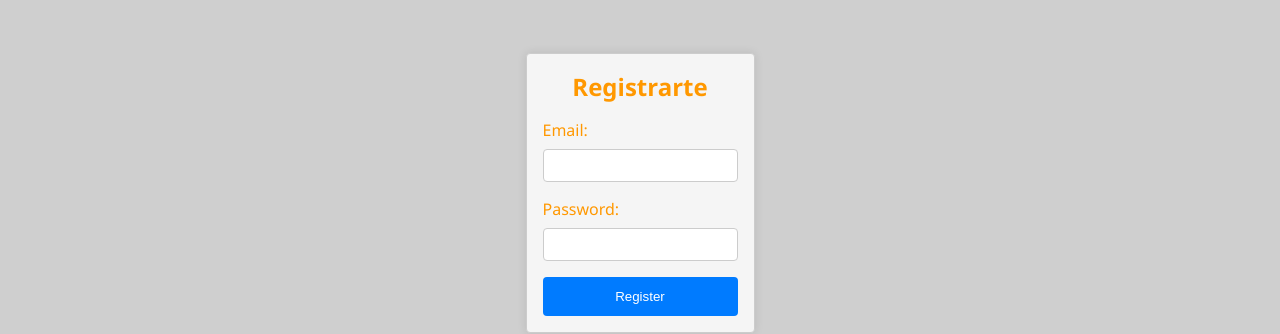
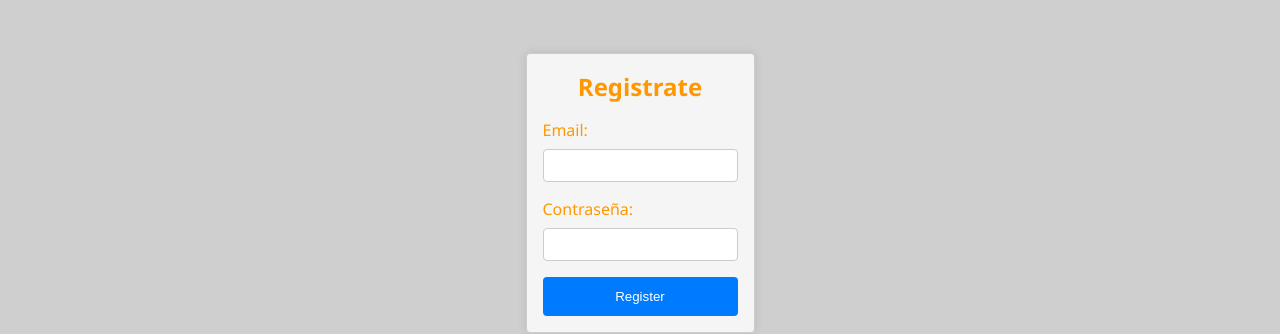
Before and after one commit to CarlosRodriguez-symplifica/market-place-front, a Vue app: page /register in a window 1280 px wide. Shown: the part 257-591 px from the top of the page. Built offline with nearby package versions, Linux system fonts and the light colour scheme.

Commit message:
show form create products and change texts

```diff
--- a/src/views/Home.vue
+++ b/src/views/Home.vue
@@ -3,7 +3,7 @@
     {{ flashMessage.message }}
   </div>
   <div class="page-container">
-    <!-- <CreateProduct /> -->
+    <CreateProduct />
     <filterByName />
     <div class="container">
       <listProducts />
@@ -12,7 +12,7 @@
 </template>
 
 <script>
-// import CreateProduct from '@/components/CreateProduct'
+import CreateProduct from '@/components/CreateProduct'
 import ListProducts from '@/components/ListProducts'
 import FilterByName from '@/components/FilterByName'
 import { ref, onMounted } from 'vue'
--- a/src/views/Register.vue
+++ b/src/views/Register.vue
@@ -4,14 +4,14 @@
   </div>
   <div class="app-container">
     <div class="register">
-      <h2>Registrarte</h2>
+      <h2>Registrate</h2>
       <form @submit.prevent="register">
         <div>
           <label for="email">Email:</label>
           <input type="email" id="email" v-model="email" required />
         </div>
         <div>
-          <label for="password">Password:</label>
+          <label for="password">Contraseña:</label>
           <input type="password" id="password" v-model="password" required />
         </div>
         <button type="submit">Register</button>
```
